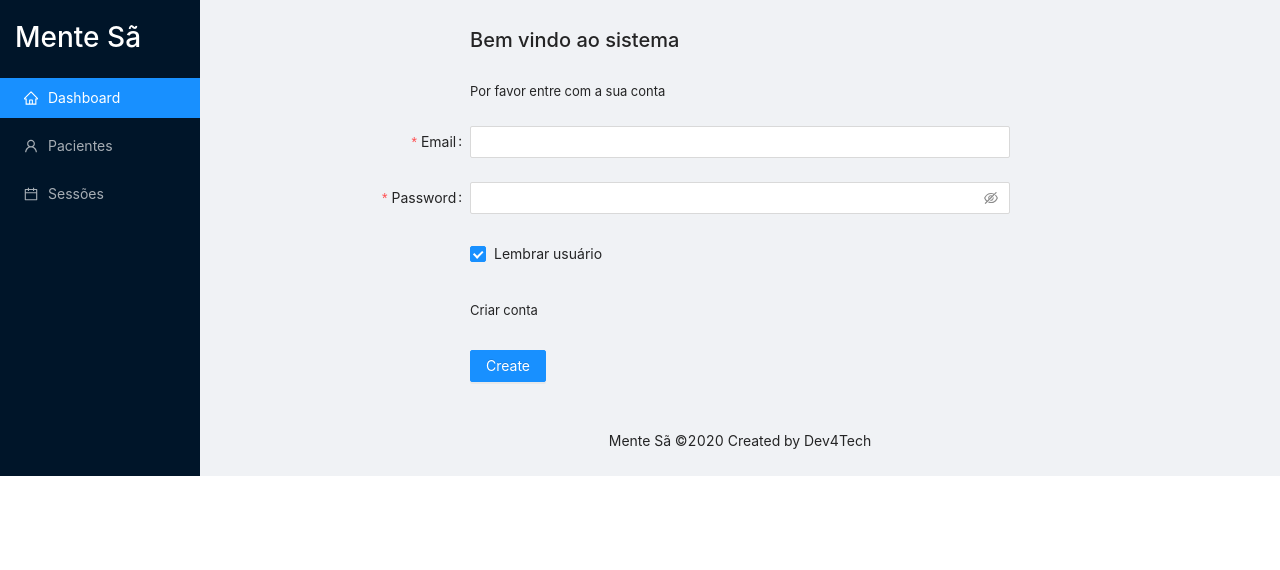
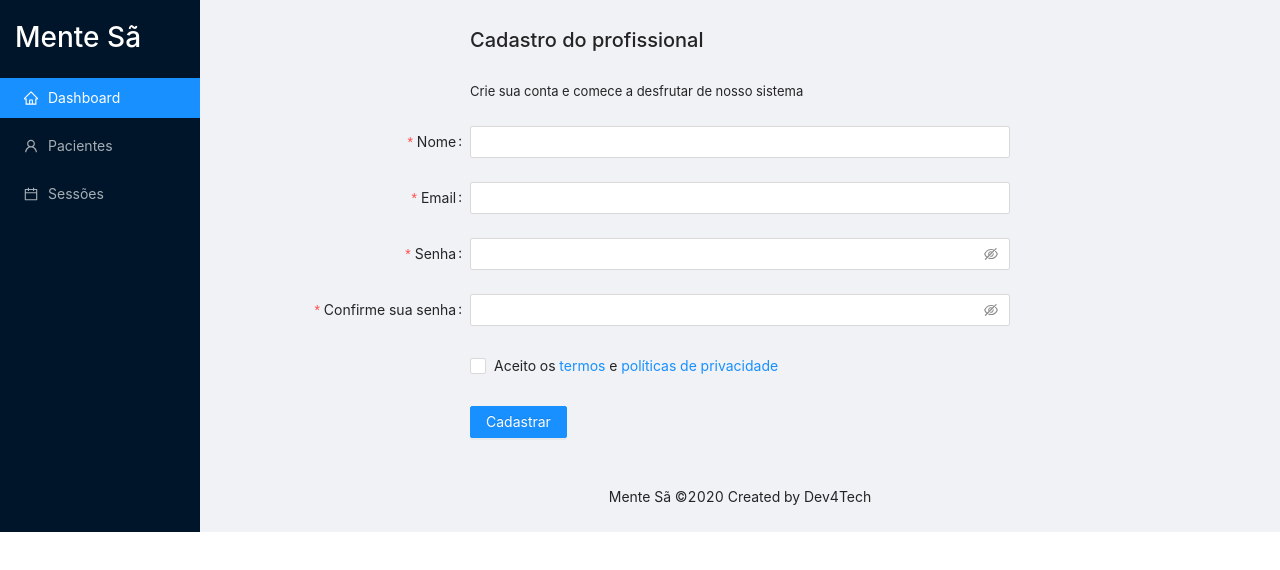
Before and after one commit to adlermo/web-healthy-mind, a React (Create React App) app: page /register in a window 1280 px wide. Shown: the top 570 px of the page. Built offline with nearby package versions, Linux system fonts and the light colour scheme.

Commit message:
Finish register form.

```diff
--- a/src/pages/LogIn/Login.js
+++ b/src/pages/LogIn/Login.js
@@ -70,8 +70,8 @@ const LogIn = () => {
             </Form.Item>
 
             <Form.Item
-              label="Password"
-              name="password"
+              label="Senha"
+              name="senha"
               rules={[
                 {
                   required: true,
@@ -84,7 +84,6 @@ const LogIn = () => {
 
             <Form.Item
               name="remember"
-              valuePropName="checked"
               wrapperCol={{
                 offset: 6,
                 span: 12,
--- a/src/pages/Register/Register.js
+++ b/src/pages/Register/Register.js
@@ -53,9 +53,22 @@ const Register = () => {
                 span: 12,
               }}
             >
-              <h1 className='register-title'>Bem vindo ao sistema</h1>
-              <div className='register-subtitle'>Por favor entre com a sua conta</div>
+              <h1 className='register-title'>Cadastro do profissional</h1>
+              <div className='register-subtitle'>Crie sua conta e comece a desfrutar de nosso sistema</div>
             </Form.Item>
+            <Form.Item
+              label="Nome"
+              name="nome"
+              rules={[
+                {
+                  required: true,
+                  message: 'Insira seu nome!',
+                },
+              ]}
+            >
+              <Input className='input' />
+            </Form.Item>
+
             <Form.Item
               label="Email"
               name="email"
@@ -70,8 +83,8 @@ const Register = () => {
             </Form.Item>
 
             <Form.Item
-              label="Password"
-              name="password"
+              label="Senha"
+              name="senha"
               rules={[
                 {
                   required: true,
@@ -83,23 +96,26 @@ const Register = () => {
             </Form.Item>
 
             <Form.Item
+              label="Confirme sua senha"
+              name="confsenha"
+              rules={[
+                {
+                  required: true,
+                  message: 'Confirme sua senha!',
+                },
+              ]}
+            >
+              <Input.Password className='input' />
+            </Form.Item>
+
+            <Form.Item
               name="remember"
-              valuePropName="checked"
               wrapperCol={{
                 offset: 6,
                 span: 12,
               }}
             >
-              <Checkbox>Lembrar usuário</Checkbox>
-            </Form.Item>
-
-            <Form.Item
-              wrapperCol={{
-                offset: 6,
-                span: 12,
-              }}
-            >
-              <div className='register-subtitle'>Criar conta</div>
+              <Checkbox>Aceito os <a href='/'>termos</a> e <a href='/'>políticas de privacidade</a></Checkbox>
             </Form.Item>
 
             <Form.Item
@@ -109,7 +125,7 @@ const Register = () => {
               }}
             >
               <Button type="primary" htmlType="submit">
-                Create
+                Cadastrar
               </Button>
             </Form.Item>
           </Form>
```
